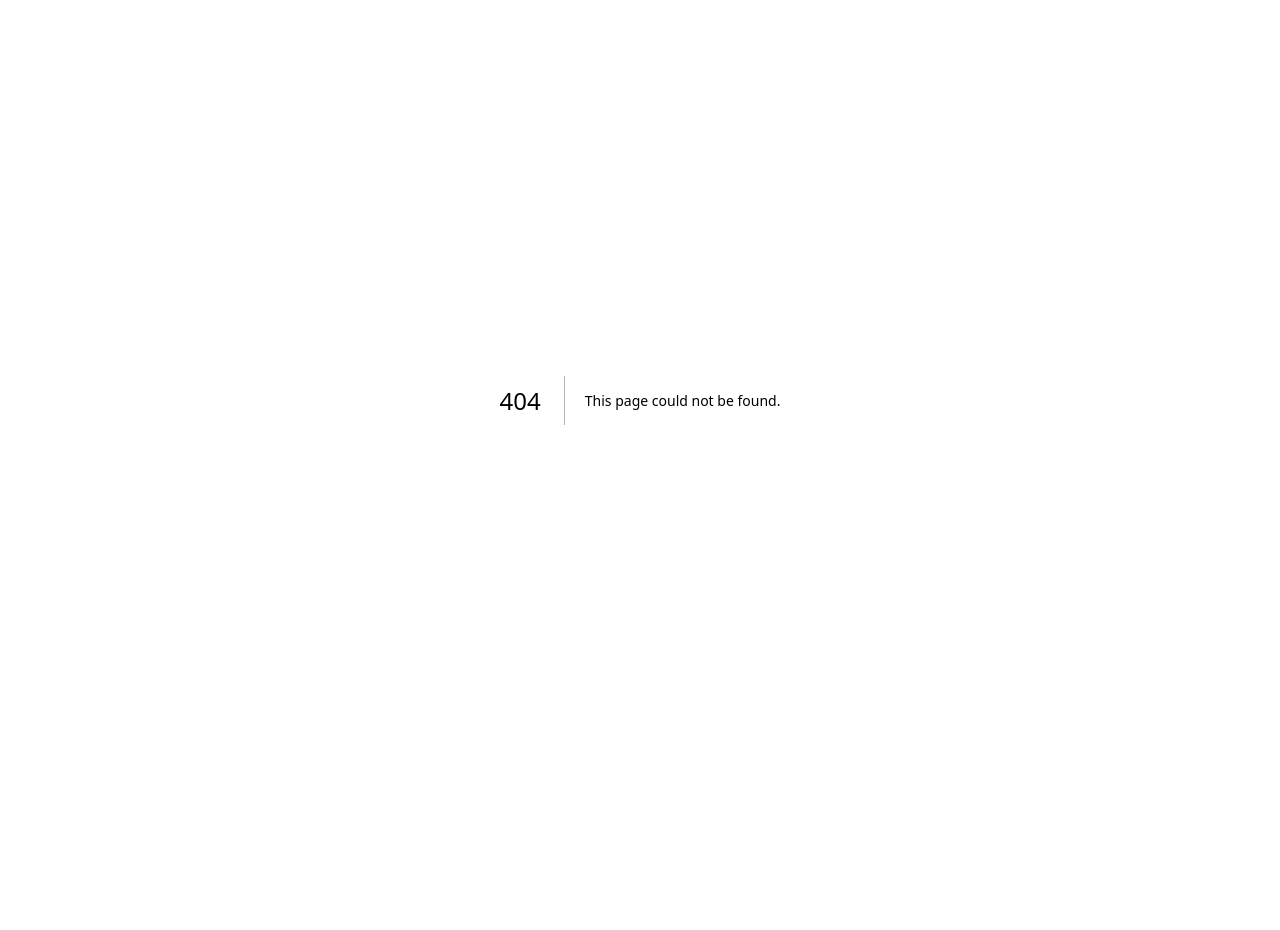
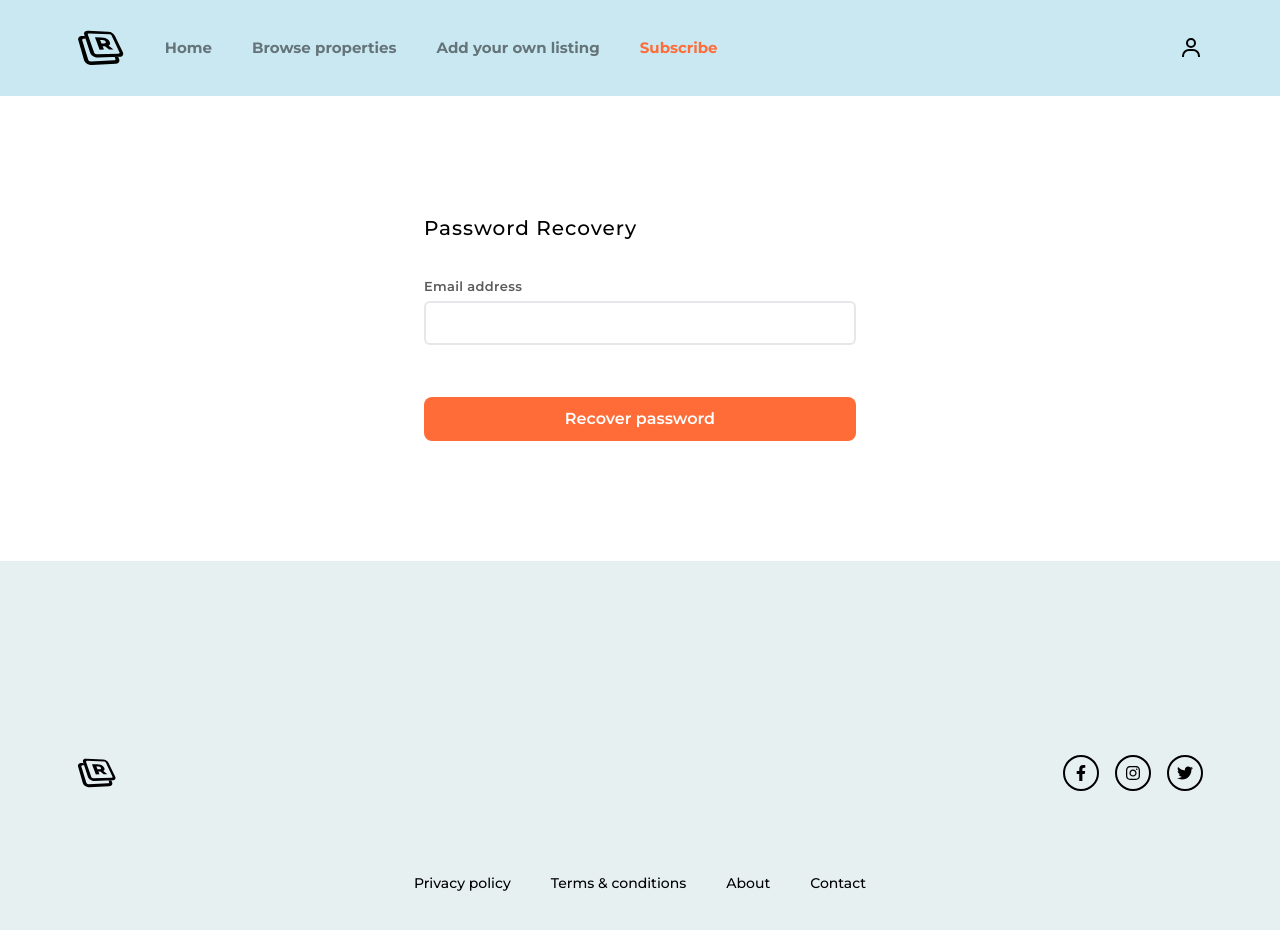
Before and after one commit to Davidcharlie381/rentage, a Next.js app: page /password-recovery in a window 1280 px wide. Before the commit this address had no page. Shown: the top 930 px of the page. Before the commit the page ends 800 px from the top, so only its background shows below. Built offline with nearby package versions, Linux system fonts and the light colour scheme.

Commit message:
add: login page and navbar

```diff
--- a/components/Header.jsx
+++ b/components/Header.jsx
@@ -18,7 +18,7 @@ const Header = () => {
       <header className="bg-lightBlue py-2 md:py-6">
         <div className="container flex justify-between items-center">
           <div className="flex items-center gap-10">
-            <div className="">
+            <Link href="/" className="">
               <svg
                 xmlns="http://www.w3.org/2000/svg"
                 // width="50"
@@ -39,7 +39,7 @@ const Header = () => {
                   transform="translate(73.85 12.219)"
                 ></path>
               </svg>
-            </div>
+            </Link>
             <ul className="md:flex justify-between gap-10 text-[15px] leading-5 font-bold hidden">
               {links.map((link) => (
                 <NavLink path={link.path} name={link.name} />
--- a/components/LoginCard.jsx
+++ b/components/LoginCard.jsx
@@ -12,7 +12,7 @@ const LoginCard = ({setHovered}) => {
       <div className="border-b-[0.2px] mb-4" />
       <Link
         href="/login"
-        className="m-4 p-2 px-4 bg-orange rounded-md text-sm font-bold text-white"
+        className="m-4 p-2 px-4 bg-orange hover:bg-black rounded-md text-sm font-bold text-white"
       >
         LOGIN
       </Link>
--- /dev/null
+++ b/components/LoginSection.jsx
@@ -0,0 +1,27 @@
+import React from "react";
+
+const LoginSection = () => {
+  return (
+    <section className="py-20">
+      <div className="container place-content-center">
+        <form action="" className="p-10 flex flex-col justify-center max-w-lg mx-auto">
+          <h3 className="text-[20px] font-medium leading-6 tracking-wider mb-10">Log In</h3>
+          <div className="mb-3">
+            <label htmlFor="email-username" className="block text-[13px] font-semibold leading-[13px] text-[#5b5b5b] tracking-wide mb-2">Username or Email address</label>
+            <input type="text" id="email-username" className="w-full border-2 rounded-md p-2 px-3"/>
+          </div>
+          <div className="mb-3">
+            <label htmlFor="password" className="block text-[13px] font-semibold leading-[13px] text-[#5b5b5b] tracking-wide mb-2">Password</label>
+            <input type="text" id="password" className="w-full border-2 rounded-md p-2 px-3" />
+          </div>
+          <div className="flex flex-row-reverse">
+            <span className="text-[12px] font-semibold text-orange hover:text-black">Forgot password?</span>
+          </div>
+          <button type="submit" className="bg-orange w-[100px] text-white p-[10px] mt-10 font-semibold mx-auto block px-5 rounded-lg hover:bg-black">Log In</button>
+        </form>
+      </div>
+    </section>
+  );
+};
+
+export default LoginSection;
--- /dev/null
+++ b/components/NavBar.jsx
@@ -0,0 +1,9 @@
+import React from 'react'
+
+const NavBar = () => {
+  return (
+    <section className="md:hidden fixed z-[999] bg-lightBlue opacity-[0.97] w-screen h-screen inset-0">NavBar</section>
+  )
+}
+
+export default NavBar
--- a/components/PlacesSection.jsx
+++ b/components/PlacesSection.jsx
@@ -66,7 +66,7 @@ const PlacesSection = () => {
         <div className="mx-auto grid place-content-center mt-7 md:mt-10 text-3xl md:text-6xl">
           <AiOutlineArrowUp />
         </div>
-        <h2 className="text-[1.75rem] leading-9 md:leading-[52px] md:max-w-lg mx-auto md:text-[2.75rem] font-extrabold text-center mt-8 md:mt-10">
+        <h2 className="text-[1.75rem] leading-9 md:leading-[52px] md:max-w-xl mx-auto md:text-[2.75rem] font-extrabold text-center mt-8 md:mt-10">
           Join our community, and get the best deals
         </h2>
       </div>
--- /dev/null
+++ b/components/RecoverySection.jsx
@@ -0,0 +1,40 @@
+import React from "react";
+
+const RecoverySection = () => {
+  return (
+    <section className="py-20">
+      <div className="container place-content-center">
+        <form
+          action=""
+          className="p-10 flex flex-col justify-center max-w-lg mx-auto"
+        >
+          <h3 className="text-[20px] font-medium leading-6 tracking-wider mb-10">
+            Password Recovery
+          </h3>
+          <div className="mb-3">
+            <label
+              htmlFor="email"
+              className="block text-[13px] font-semibold leading-[13px] text-[#5b5b5b] tracking-wide mb-2"
+            >
+              Email address
+            </label>
+            <input
+              type="text"
+              id="email"
+              className="w-full border-2 rounded-md p-2 px-3"
+            />
+          </div>
+
+          <button
+            type="submit"
+            className="bg-orange text-white p-[10px] mt-10 font-semibold px-5 rounded-lg hover:bg-black"
+          >
+            Recover password
+          </button>
+        </form>
+      </div>
+    </section>
+  );
+};
+
+export default RecoverySection;
--- a/layout/layout.jsx
+++ b/layout/layout.jsx
@@ -1,11 +1,13 @@
 import FooterSection from "@/components/FooterSection";
 import Header from "@/components/Header";
+import NavBar from "@/components/NavBar";
 
 const Layout = ({ children }) => {
   return (
     <>
       <meta />
       <Header />
+      <NavBar />
       <main>{children}</main>
       <FooterSection />
     </>
--- /dev/null
+++ b/pages/login-register.js
@@ -0,0 +1,13 @@
+import LoginSection from '@/components/LoginSection'
+import Layout from '@/layout/layout'
+import React from 'react'
+
+const LoginRegister = () => {
+  return (
+    <Layout>
+        <LoginSection />
+    </Layout>
+  )
+}
+
+export default LoginRegister
--- /dev/null
+++ b/pages/password-recovery.js
@@ -0,0 +1,13 @@
+import RecoverySection from "@/components/RecoverySection";
+import Layout from "@/layout/layout";
+import React from "react";
+
+const PasswordRecovery = () => {
+  return (
+    <Layout>
+      <RecoverySection />
+    </Layout>
+  );
+};
+
+export default PasswordRecovery;
```
